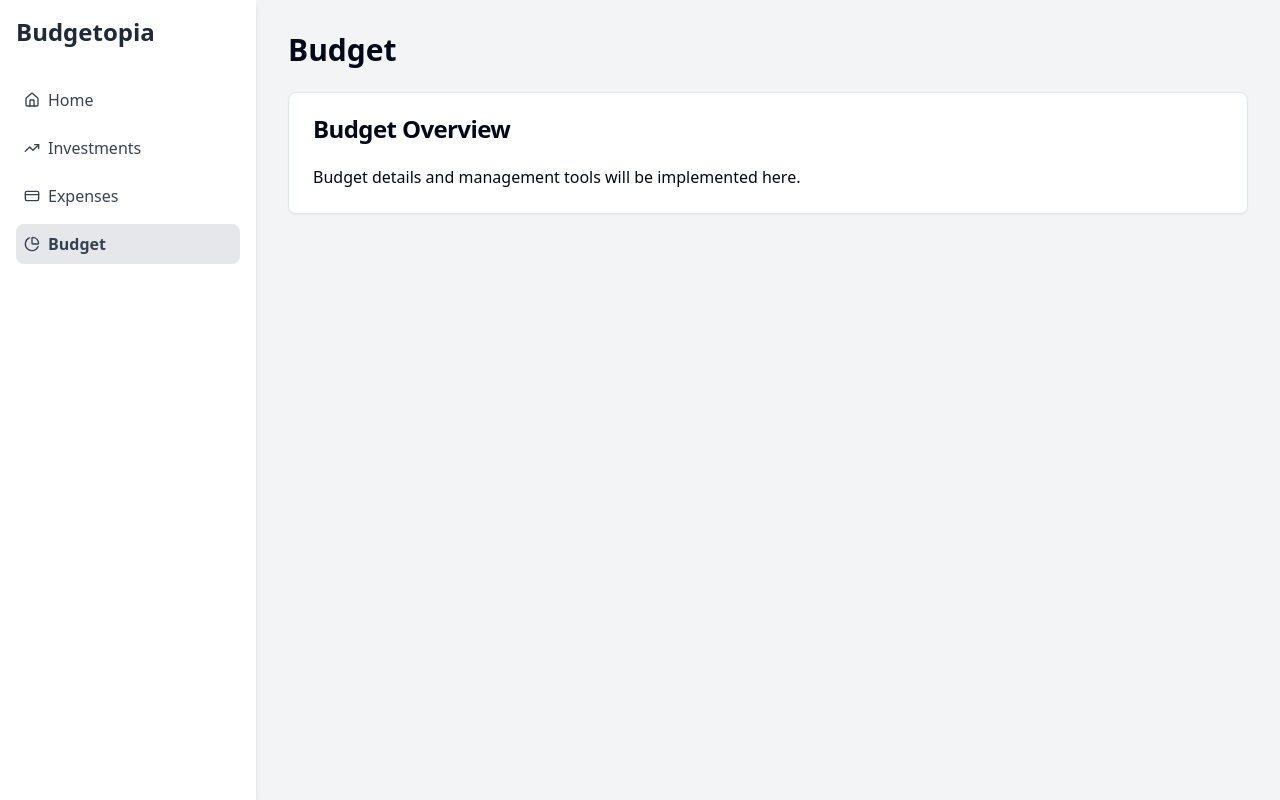
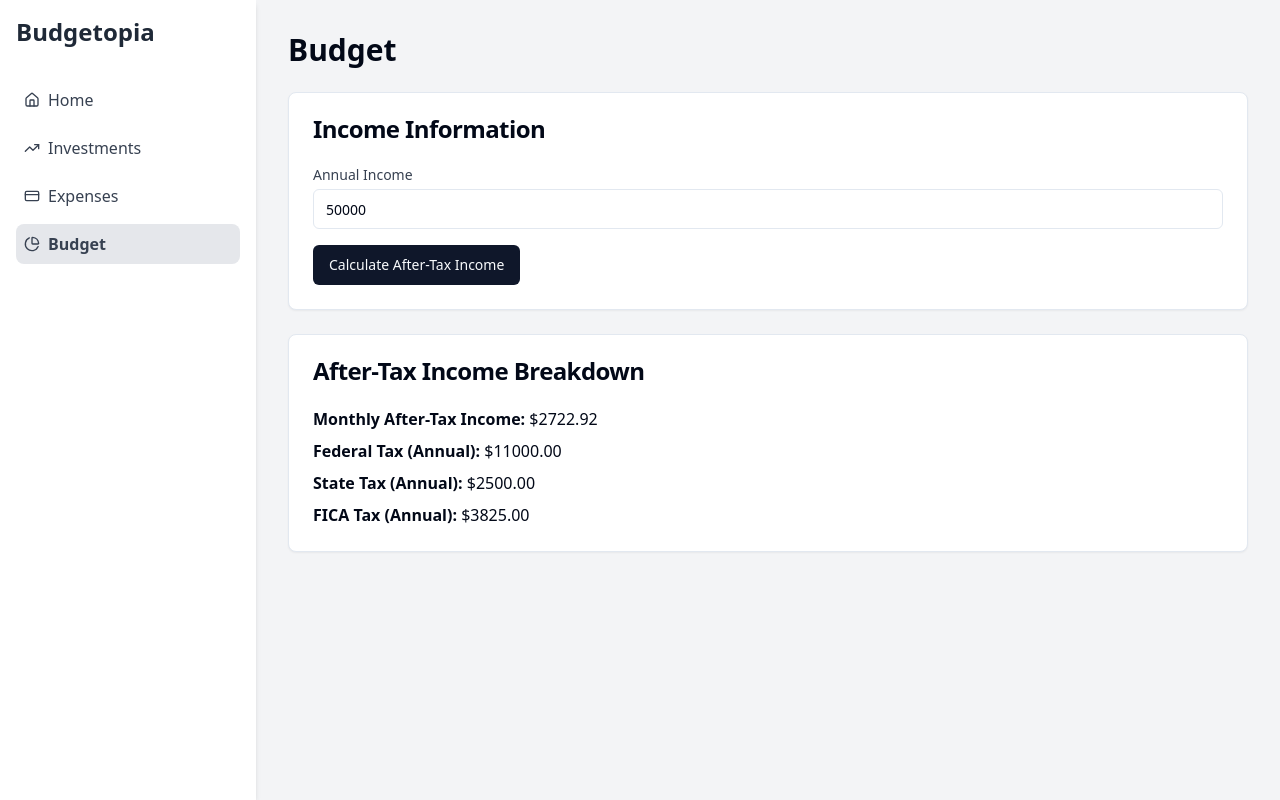
Before and after one commit to taishiwalden/budgetopia-dashboard, a React (Vite) app: page /budget in a window 1280 px wide. Built offline with nearby package versions, Linux system fonts and the light colour scheme.

Commit message:
Add income module to budget tab
Implement an editable income field on the budget tab. Include functionality to provide a breakdown of after-tax monthly income based on the entered income.
[skip gpt_engineer]

```diff
--- a/src/pages/Budget.jsx
+++ b/src/pages/Budget.jsx
@@ -1,18 +1,91 @@
-import React from 'react';
+import React, { useState, useEffect } from 'react';
 import { Card, CardContent, CardHeader, CardTitle } from "@/components/ui/card";
+import { Input } from "@/components/ui/input";
+import { Button } from "@/components/ui/button";
 
 const Budget = () => {
+  const [annualIncome, setAnnualIncome] = useState(50000);
+  const [afterTaxIncome, setAfterTaxIncome] = useState({
+    monthly: 0,
+    federal: 0,
+    state: 0,
+    fica: 0
+  });
+
+  const calculateAfterTaxIncome = (income) => {
+    // This is a simplified tax calculation and should be adjusted for accuracy
+    const federalTaxRate = 0.22; // Assuming 22% federal tax rate
+    const stateTaxRate = 0.05; // Assuming 5% state tax rate
+    const ficaTaxRate = 0.0765; // 7.65% for Social Security and Medicare
+
+    const federalTax = income * federalTaxRate;
+    const stateTax = income * stateTaxRate;
+    const ficaTax = income * ficaTaxRate;
+
+    const totalTax = federalTax + stateTax + ficaTax;
+    const afterTaxAnnual = income - totalTax;
+    const afterTaxMonthly = afterTaxAnnual / 12;
+
+    return {
+      monthly: afterTaxMonthly.toFixed(2),
+      federal: federalTax.toFixed(2),
+      state: stateTax.toFixed(2),
+      fica: ficaTax.toFixed(2)
+    };
+  };
+
+  useEffect(() => {
+    const result = calculateAfterTaxIncome(annualIncome);
+    setAfterTaxIncome(result);
+  }, [annualIncome]);
+
+  const handleIncomeChange = (e) => {
+    setAnnualIncome(Number(e.target.value));
+  };
+
   return (
     <div>
       <h1 className="text-3xl font-bold mb-6">Budget</h1>
+      <div className="space-y-6">
         <Card>
           <CardHeader>
-          <CardTitle>Budget Overview</CardTitle>
+            <CardTitle>Income Information</CardTitle>
           </CardHeader>
           <CardContent>
-          <p>Budget details and management tools will be implemented here.</p>
+            <div className="space-y-4">
+              <div>
+                <label htmlFor="annual-income" className="block text-sm font-medium text-gray-700">
+                  Annual Income
+                </label>
+                <Input
+                  id="annual-income"
+                  type="number"
+                  value={annualIncome}
+                  onChange={handleIncomeChange}
+                  className="mt-1"
+                />
+              </div>
+              <Button onClick={() => setAfterTaxIncome(calculateAfterTaxIncome(annualIncome))}>
+                Calculate After-Tax Income
+              </Button>
+            </div>
           </CardContent>
         </Card>
+
+        <Card>
+          <CardHeader>
+            <CardTitle>After-Tax Income Breakdown</CardTitle>
+          </CardHeader>
+          <CardContent>
+            <div className="space-y-2">
+              <p><strong>Monthly After-Tax Income:</strong> ${afterTaxIncome.monthly}</p>
+              <p><strong>Federal Tax (Annual):</strong> ${afterTaxIncome.federal}</p>
+              <p><strong>State Tax (Annual):</strong> ${afterTaxIncome.state}</p>
+              <p><strong>FICA Tax (Annual):</strong> ${afterTaxIncome.fica}</p>
+            </div>
+          </CardContent>
+        </Card>
+      </div>
     </div>
   );
 };
```
Lines whose indentation alone changed are shown as unchanged.
